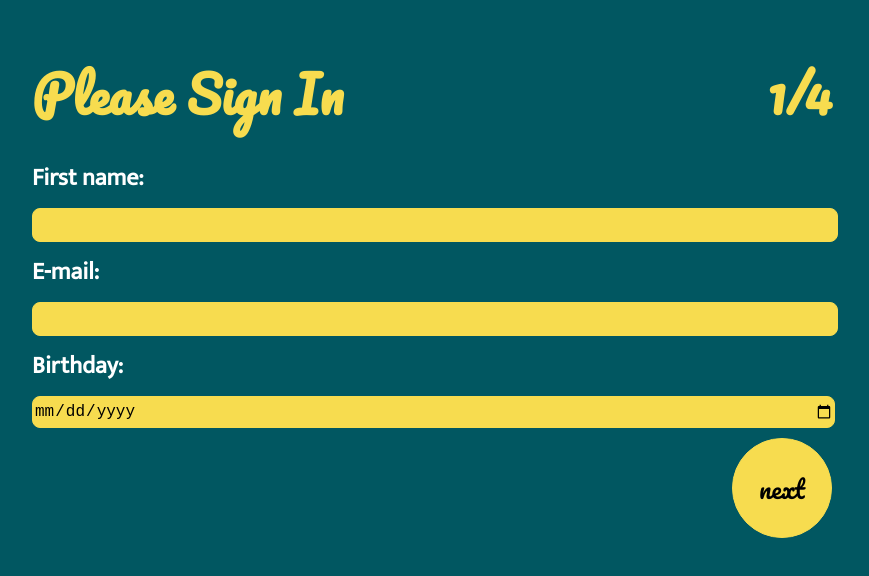
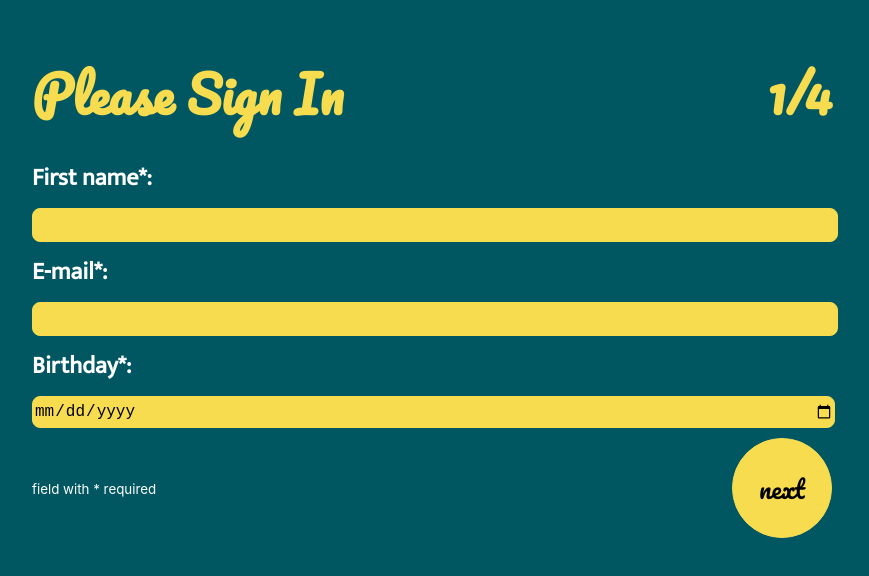
Before and after one commit to fadilariad/wizard, a React (Create React App) app: page /wizard-personal in a window 1280 px wide. Shown: the top 576 px of the page, without its empty margins (208-1077 px from the left). Built offline with nearby package versions, Linux system fonts and the light colour scheme.

Commit message:
add comments

```diff
--- a/src/App.js
+++ b/src/App.js
@@ -21,6 +21,7 @@ function App() {
             <Route  path="/wizard-summary" component={Summary}/>
             <Route  path="/" component={StartWizard}/>
           </Switch>
+
         </React.Fragment>
       </Router>
       </div>
--- a/src/components/adress/adress.js
+++ b/src/components/adress/adress.js
@@ -57,7 +57,7 @@ class AddressDetails extends Component {
     render() {
         const {city, street, homeNumber} = this.state;
         return (
-            <div className = "page">
+            <form className = "page" onSubmit={this.handleSubmit}>
                 <div className={'header'}>
                     <h1 className = "title">Address details:</h1>
                     <h1 className={"title"}>2/4</h1>
@@ -65,25 +65,27 @@ class AddressDetails extends Component {
 
                 <div className = "input-wrapper">
                     <h2>City: </h2>
-                    <input className ="input" type="text" name="city" value={city} onChange={this.handleChange} required/>
+                    <input  type="text" name="city" value={city} onChange={this.handleChange} required/>
                 </div>
 
                 <div className = "input-wrapper">
                     <h2>Street: </h2>
-                    <input className ="input" type="text" name="street" value={street} onChange={this.handleChange} required/>
+                    <input  type="text" name="street" value={street} onChange={this.handleChange} required/>
                 </div>
 
                 <div className = "input-wrapper">
                     <h2>Home number: </h2>
-                    <input className ="input" type="number" min="1" name="homeNumber"  value={homeNumber} onChange={this.handleChange} required/>
+                    <input type="number" min="1" name="homeNumber"  value={homeNumber} onChange={this.handleChange} required/>
                 </div>
 
                 <div className="buttons">
                     <button  className="btn prev" onClick= {this.prevPage}>prev</button>
-                    <button  className="btn next" onClick= {this.handleSubmit}>next</button>
+                    <div><small>field with * required</small></div>
+                    <input  className="btn next" type={'submit'} value={'next'} />
                 </div>
 
-            </div>
+
+            </form>
         );
     }
 }
--- a/src/components/personal/personal.js
+++ b/src/components/personal/personal.js
@@ -42,7 +42,7 @@ class Personal extends React.Component {
             </div>
             <form className={"form"} onSubmit={this.handleSubmit}>
               <div className={"input-wrapper"}>
-              <h2>First name:</h2>
+                <h2>First name*:</h2>
                 <input
                     type={"text"}
                     name={"name"}
@@ -53,7 +53,7 @@ class Personal extends React.Component {
                 />
               </div>
               <div className={"input-wrapper"}>
-              <h2>E-mail:</h2>
+                <h2>E-mail*:</h2>
                 <input
                     type={"email"}
                     name={"email"}
@@ -64,7 +64,7 @@ class Personal extends React.Component {
                 {/*<input type="submit"/>*/}
               </div>
               <div className={"input-wrapper"}>
-              <h2>Birthday:</h2>
+                <h2>Birthday*:</h2>
                 <input
                     type={"date"}
                     name={"bday"}
@@ -74,10 +74,13 @@ class Personal extends React.Component {
                 />
               </div>
               <div className={'buttons'}>
+                <div><small>field with * required</small></div>
                 <input style={{marginLeft:'auto'}} className={"btn"} type="submit" value="next" />
+
               </div>
             </form>
           </div>
+
         </div>
     );
   }
--- a/src/components/profile/profile.js
+++ b/src/components/profile/profile.js
@@ -57,7 +57,7 @@ class Profile extends React.Component{
     render() {
         const {hobbies,image} = this.state;
         return (
-            <form className = "page">
+            <form className = "page" onSubmit={this.handelSubmit}>
                 <div className={'header'}>
                     <h1 className = "title">Profile details:</h1>
                     <h1 className={"title"}>3/4</h1>
@@ -77,7 +77,8 @@ class Profile extends React.Component{
 
                 <div className="buttons">
                     <button type="submit" className="btn prev" onClick= {this.prevPage}>prev</button>
-                    <input type={'submit'} className="btn next" onClick= {this.handelSubmit} value={'next'}/>
+                    <div><small>field with * required</small></div>
+                    <input type={'submit'} className="btn next"  value={'next'}/>
                 </div>
 
             </form>
--- a/src/index.css
+++ b/src/index.css
@@ -137,3 +137,7 @@ input{
 .space{
   padding: 0 5px;
 }
+
+small{
+    color: white;
+}
```
Lines whose indentation alone changed are shown as unchanged.
